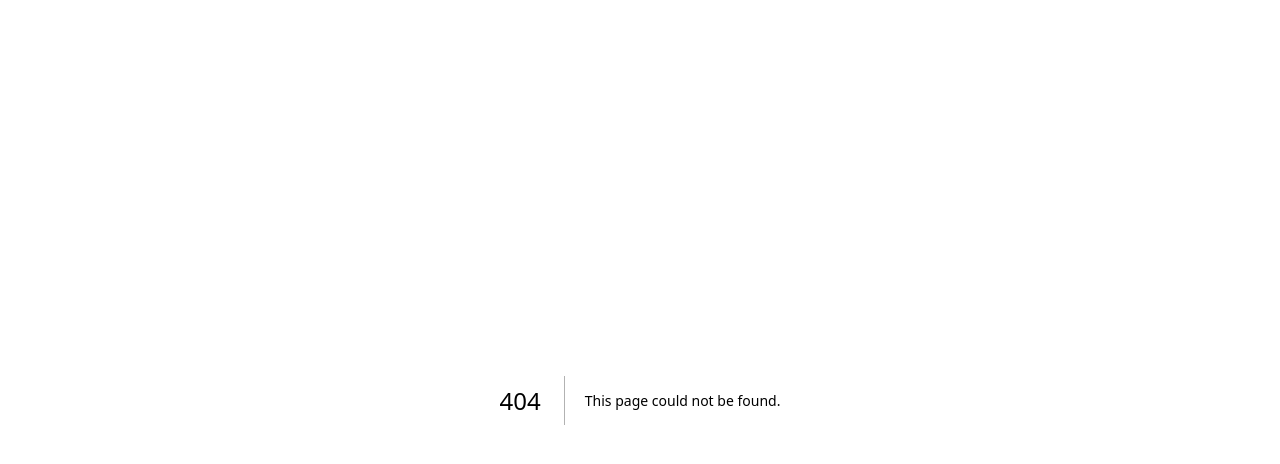
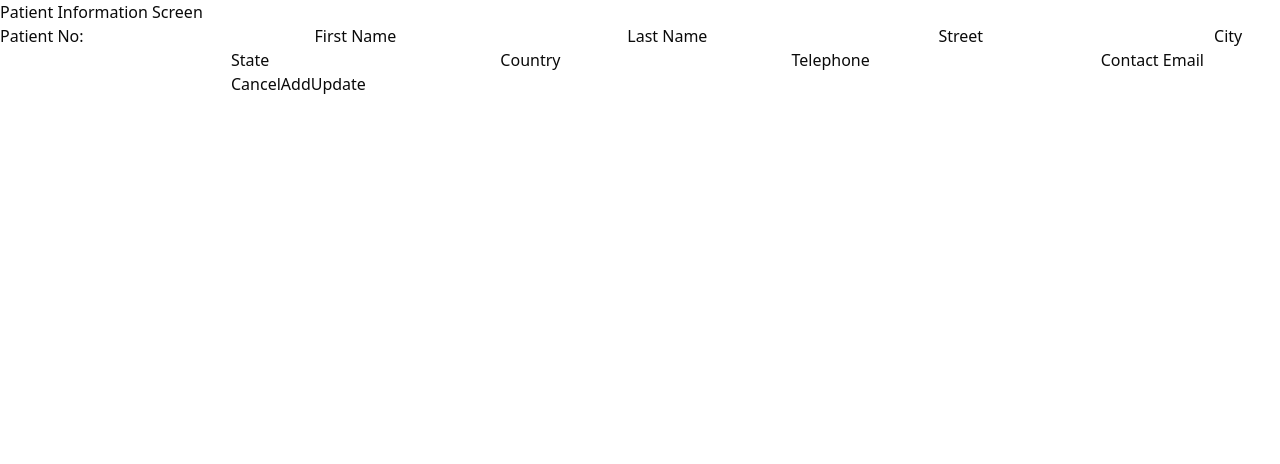
Before and after one commit to chingu-voyages/V56-tier3-team-38, a Next.js app in the folder surgical-app/: page /patient/info in a window 1280 px wide. Before the commit this address had no page. Shown: the top 464 px of the page. Built offline with nearby package versions, Linux system fonts and the light colour scheme.

Commit message:
create patient info screen

```diff
--- /dev/null
+++ b/surgical-app/src/app/patient/info/page.tsx
@@ -0,0 +1,153 @@
+'use client'
+
+import React, { useState } from "react";
+import { useRouter } from "next/navigation";
+import axios from "axios";
+
+
+export default function PatientInfo() {
+    const router = useRouter();
+    const [formData, setFormData] = useState({
+        patientNum: '',
+        firstName: '',
+        lastName: '',
+        street: '',
+        city: '',
+        state: '',
+        country: '',
+        telephone: '',
+        contactEmail: ''
+    });
+    const [error, setError] = useState('');
+
+
+    function handleChange(evt: React.ChangeEvent<HTMLInputElement>): void {
+        let { name, value } = evt.target;
+        setFormData((formData) => ({ ...formData, [name]: value }));
+        setError('');
+    }
+
+    function handleCancel(): void {
+        router.push('/');
+    }
+
+    async function handleAddPatient(evt: React.FormEvent) {
+        evt.preventDefault();
+        console.log('formData=', formData)
+        if (!formData.firstName || !formData.lastName) {
+            setError('add');
+            return;
+        }
+        try {
+            //example request. add more logic when backend created
+            const result = await axios.post('www.example.com', { data: { ...formData } });
+            const resp = result.data;
+        } catch (err) {
+            console.log('err:', err);
+        }
+    }
+
+    async function handleUpdatePatient(evt: React.FormEvent) {
+        evt.preventDefault();
+        console.log('formData=', formData)
+        if (!formData.patientNum) {
+            setError('update');
+            return;
+        }
+        try {
+            //example request. add more logic when backend created
+            const result = await axios.patch('www.example.com', { data: { ...formData } });
+            const resp = result.data;
+        } catch (err) {
+            console.log('err:', err);
+        }
+    }
+
+    return (
+        <div>
+            <h2>Patient Information Screen</h2>
+
+            <form>
+                <label htmlFor="patientNum">Patient No:</label>
+                <input
+                    type='text'
+                    name='patientNum'
+                    id='patientNum'
+                    value={formData.patientNum}
+                    onChange={handleChange}
+                />
+                <label htmlFor="firstName">First Name</label>
+                <input
+                    type='text'
+                    name='firstName'
+                    id='firstName'
+                    value={formData.firstName}
+                    onChange={handleChange}
+                />
+                <label htmlFor="firstName">Last Name</label>
+                <input
+                    type='text'
+                    name='lastName'
+                    id='lastName'
+                    value={formData.lastName}
+                    onChange={handleChange}
+                />
+                <label htmlFor="firstName">Street</label>
+                <input
+                    type='text'
+                    name='street'
+                    id='street'
+                    value={formData.street}
+                    onChange={handleChange}
+                />
+                <label htmlFor="firstName">City</label>
+                <input
+                    type='text'
+                    name='city'
+                    id='city'
+                    value={formData.city}
+                    onChange={handleChange}
+                />
+                <label htmlFor="firstName">State</label>
+                <input
+                    type='text'
+                    name='state'
+                    id='state'
+                    value={formData.state}
+                    onChange={handleChange}
+                />
+                <label htmlFor="firstName">Country</label>
+                <input
+                    type='text'
+                    name='country'
+                    id='country'
+                    value={formData.country}
+                    onChange={handleChange}
+                />
+                <label htmlFor="firstName">Telephone</label>
+                <input
+                    type='text'
+                    name='telephone'
+                    id='telephone'
+                    value={formData.telephone}
+                    onChange={handleChange}
+                />
+                <label htmlFor="firstName">Contact Email</label>
+                <input
+                    type='text'
+                    name='contactEmail'
+                    id='contactEmail'
+                    value={formData.contactEmail}
+                    onChange={handleChange}
+                />
+
+                <button type='button' onClick={handleCancel}>Cancel</button>
+                <button type='submit' onClick={handleAddPatient}>Add</button>
+                <button type='submit' onClick={handleUpdatePatient}>Update</button>
+            </form>
+
+            {error === 'add' ? <p>First Name and Last Name are required</p> : null}
+            {error === 'update' ? <p>Patient Number is required</p> : null}
+        </div>
+    )
+};
```
